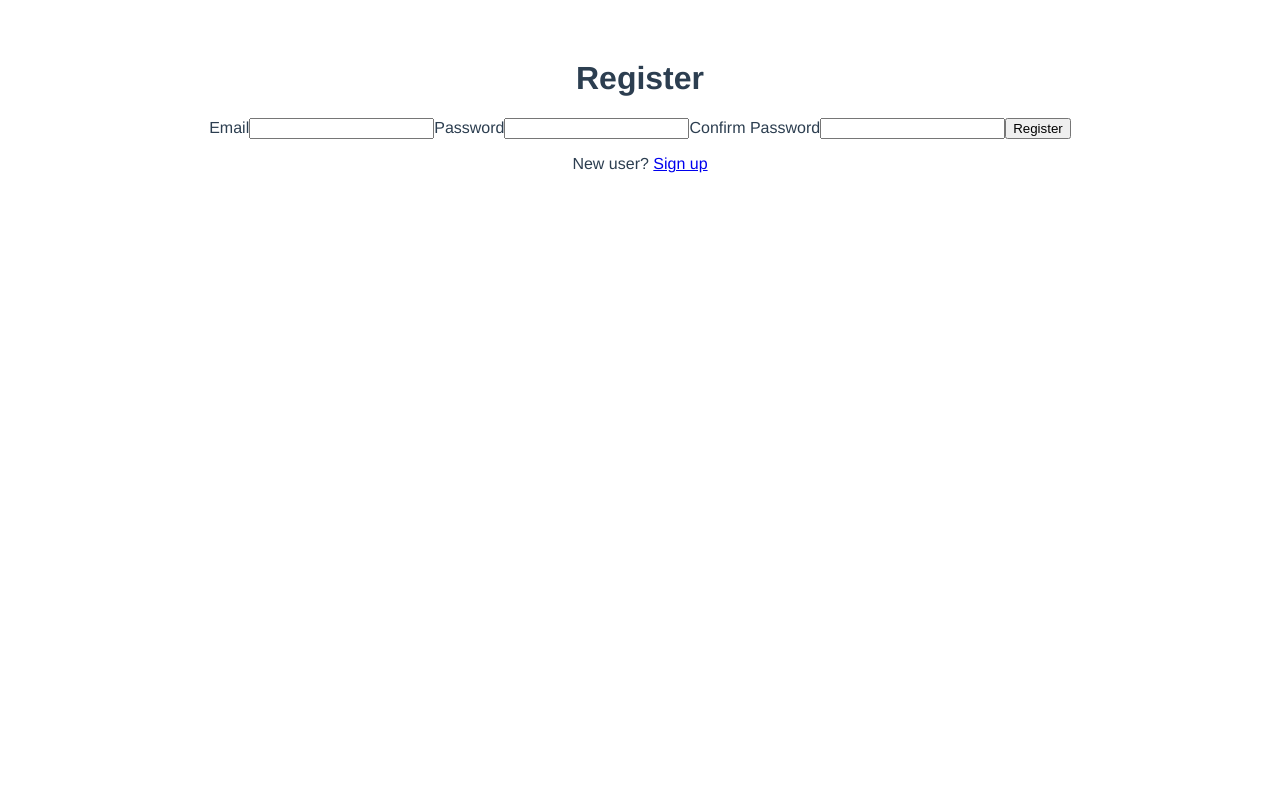
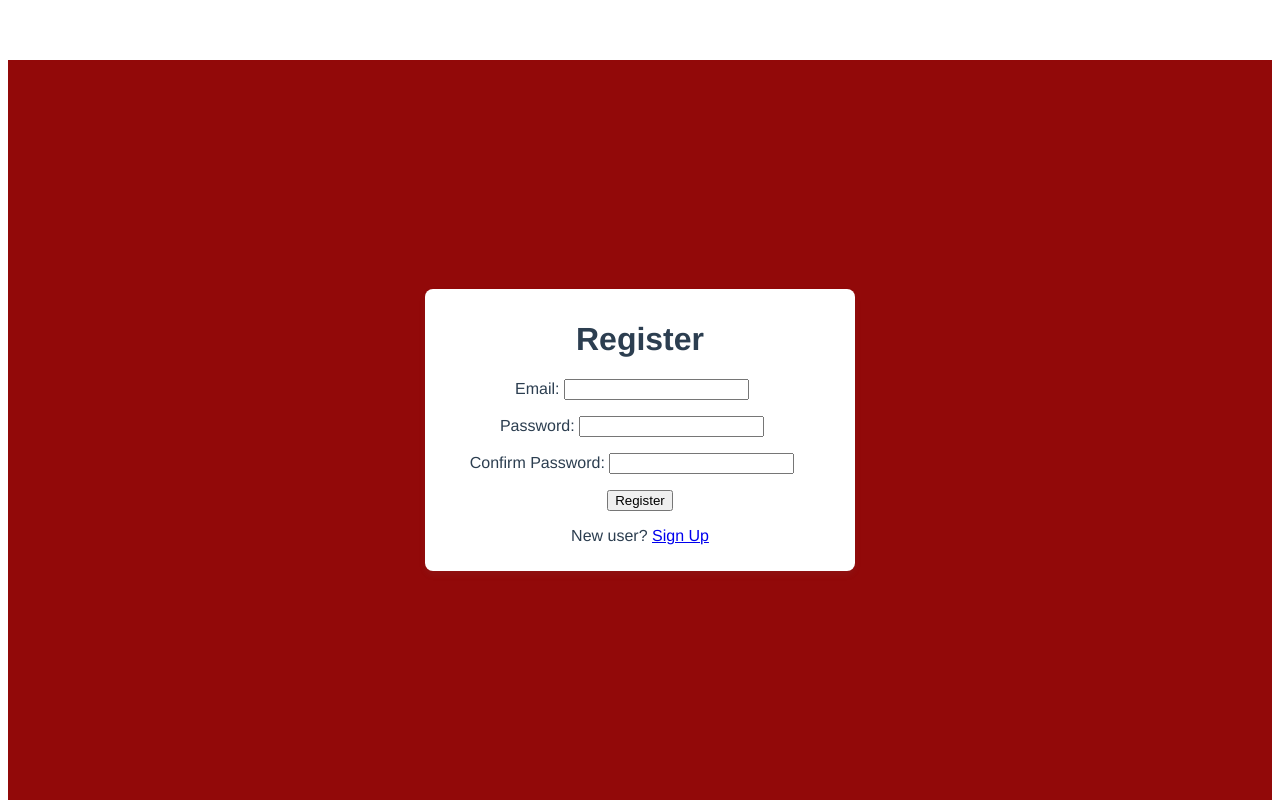
Before and after one commit to MeronDaniel/movie-recommendation, a Vue app in the folder frontend/: page /register in a window 1280 px wide. Built offline with nearby package versions, Linux system fonts and the light colour scheme.

Commit message:
added style to display the login and register

```diff
--- a/frontend/src/components/Login.vue
+++ b/frontend/src/components/Login.vue
@@ -4,10 +4,10 @@
       <h1>Login</h1>
 
       <form @submit.prevent="handleLogin">
-        <label>Email</label>
+        <label>Email: </label>
         <input type="email" v-model="email" required />
 
-        <label>Password</label>
+        <label>Password: </label>
         <input type="password" v-model="password" required />
 
         <button type="submit">Log In</button>
@@ -68,6 +68,25 @@ export default {
 
 
 <style scoped>
+.login-wrapper {
+  display: flex;
+  justify-content: center;
+  align-items: center;
+  height: 100vh;
+  background-color: #920909;
+}
 
+.login-card {
+  background-color: #fff;
+  padding: 2rem;
+  align-items: center;
+  border-radius: 8px;
+  box-shadow: 0 4px 6px rgba(112, 101, 101, 0.1);
+  width: 250px;
+}
+
+input[type="email"], input[type="password"] {
+  margin-bottom: 1rem;
+}
 
 </style>
--- a/frontend/src/components/Register.vue
+++ b/frontend/src/components/Register.vue
@@ -1,17 +1,27 @@
 <template>
-  <div class="login-wrapper">
-    <div class="login-card">
+  <div class="register-wrapper">
+    <div class="register-card">
       <h1>Register</h1>
 
       <form @submit.prevent="handleRegister">
-        <label>Email</label>
-        <input type="email" v-model="email" required />
 
-        <label>Password</label>
-        <input type="password" v-model="password" required />
+        <div class="form-row">
+          <label>Email: </label>
+          <input type="email" v-model="email" required />
+        </div>
 
-        <label>Confirm Password</label>
-        <input type="password" v-model="confirmPassword" required />
+
+        <div class="form-row">
+          <label>Password: </label>
+          <input type="password" v-model="password" required />
+        </div>
+
+
+        <div class="form-row">
+          <label>Confirm Password: </label>
+          <input type="password" v-model="confirmPassword" required />
+        </div>
+
 
         <button type="submit">Register</button>
       </form>
@@ -19,7 +29,7 @@
       <!-- ✅ Sign Up Prompt -->
       <p class="signup-link">
         New user?
-        <router-link to="/login">Sign up</router-link>
+        <router-link to="/login">Sign Up</router-link>
       </p>
     </div>
   </div>
@@ -58,7 +68,7 @@ export default {
           throw new Error(data.message || 'Registration failed')
         }
 
-        // Store login flag and redirect
+        // Store register flag and redirect
         localStorage.setItem('token', data.token)
         localStorage.setItem('isLoggedIn', 'true')
         this.$router.push('/')
@@ -70,3 +80,33 @@ export default {
   }
 }
 </script>
+
+<style scoped>
+
+.register-wrapper {
+  display: flex;
+  padding: 10px 40px 10px 40px; /* top right bottom left */
+  justify-content: center;
+  align-items: center;
+  height: 90vh;
+  background-color: #920909;
+}
+
+.register-card {
+  background-color: #fff;
+  padding: 10px 40px 10px 40px; /* top right bottom left */
+  align-items: center;
+  border-radius: 8px;
+  box-shadow: 0 4px 6px rgba(112, 101, 101, 0.1);
+  width: 350px;
+}
+
+input[type="email"], input[type="password"] { /* adds space between each input field and the button */
+  margin-bottom: 1rem;
+}
+
+.form-row {
+  margin-right: 1rem;
+}
+
+</style>
```
